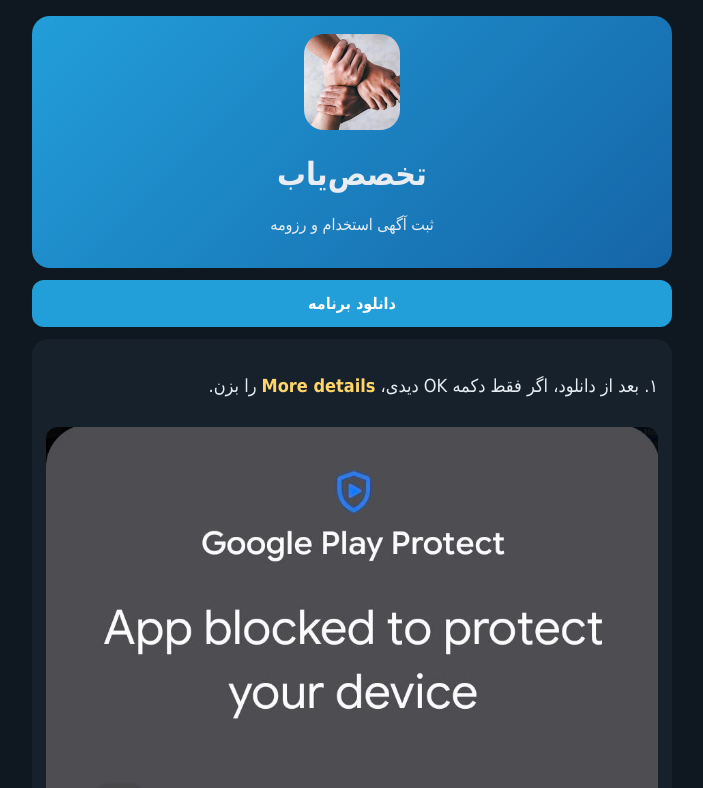
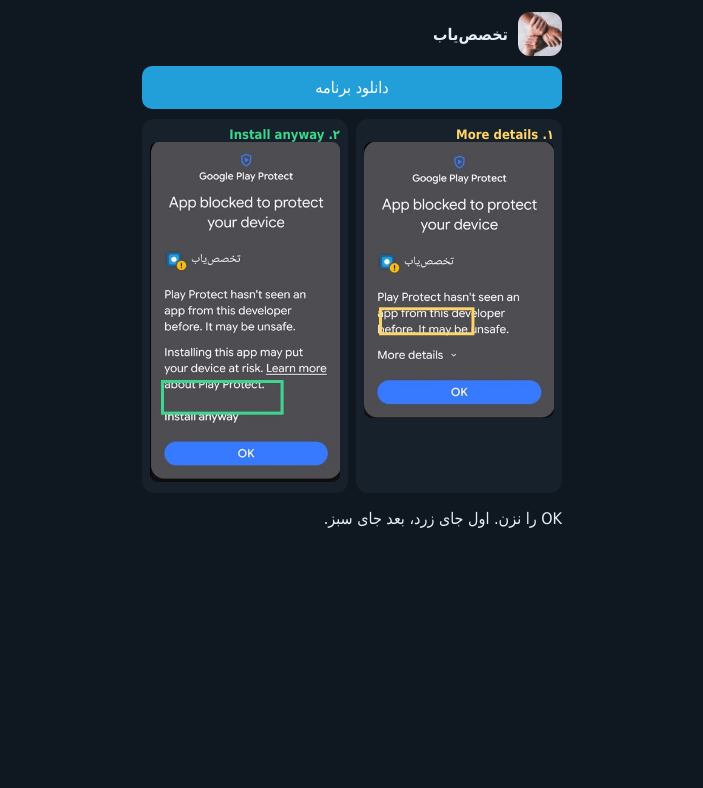
Before and after one commit to arminia363/takhassosyab, a plain HTML site: page app.html in a window 1280 px wide. Shown: the top 788 px of the page, without its empty margins (288-991 px from the left). Drawn offline with Linux system fonts and the light colour scheme.

Commit message:
Fit install guide on one screen and shrink buttons

```diff
--- a/app.html
+++ b/app.html
@@ -1,36 +1,8 @@
 <!DOCTYPE html>
-<html lang="fa" dir="rtl">
-<head>
-<meta http-equiv="Cache-Control" content="no-cache, no-store, must-revalidate">
-<meta charset="utf-8">
-<meta name="viewport" content="width=device-width, initial-scale=1">
-<title>نصب تخصص‌یاب</title>
-<style>
-body{margin:0;background:#0f1720;color:#e7edf3;font-family:Tahoma,sans-serif}
-.wrap{max-width:640px;margin:0 auto;padding:16px}
-.hero{background:linear-gradient(135deg,#229ED9,#1565a8);border-radius:18px;padding:18px;text-align:center}
-img.logo{width:96px;height:96px;border-radius:20px;object-fit:cover}
-a.btn{display:block;text-align:center;background:#229ED9;color:#fff;text-decoration:none;border-radius:12px;padding:14px;font-weight:700;margin:12px 0}
-.card{background:#17212b;border-radius:16px;padding:14px;margin-top:12px}
-.step{font-size:18px;line-height:1.7}
-img.shot{width:100%;border-radius:12px;margin-top:8px}
-b{color:#ffd56a}
-</style>
-</head>
-<body>
-<div class="wrap">
-  <header class="hero">
-    <img class="logo" src="logo.jpg" alt="تخصص‌یاب">
-    <h1>تخصص‌یاب</h1>
-    <p>ثبت آگهی استخدام و رزومه</p>
-  </header>
-  <a class="btn" href="takhassosyab.apk">دانلود برنامه</a>
-  <section class="card">
-    <p class="step">۱. بعد از دانلود، اگر فقط دکمه OK دیدی، <b>More details</b> را بزن.</p>
-    <img class="shot" src="play-1.jpg" alt="More details">
-    <p class="step">۲. بعد <b>Install anyway</b> را بزن. OK را نزن.</p>
-    <img class="shot" src="play-2.jpg" alt="Install anyway">
-  </section>
-</div>
-</body>
-</html>
+<html lang="fa" dir="rtl"><head><meta charset="utf-8"><meta name="viewport" content="width=device-width, initial-scale=1"><title>نصب</title>
+<style>body{margin:0;background:#0f1720;color:#e7edf3;font-family:Tahoma,sans-serif}.wrap{max-width:420px;margin:0 auto;padding:12px}.top{display:flex;gap:10px;align-items:center}img.logo{width:44px;height:44px;border-radius:12px;object-fit:cover}a.btn{display:block;text-align:center;background:#229ED9;color:#fff;text-decoration:none;border-radius:10px;padding:12px;margin:10px 0}.row{display:flex;gap:8px}.card{flex:1;background:#17212b;border-radius:12px;padding:8px;font-size:13px}img.shot{width:100%;border-radius:8px}.y{color:#ffd56a}.g{color:#3dd68c}</style></head>
+<body><div class="wrap"><div class="top"><img class="logo" src="logo.jpg" alt=""><b>تخصص‌یاب</b></div>
+<a class="btn" href="takhassosyab.apk">دانلود برنامه</a>
+<div class="row"><div class="card"><b class="y">۱. More details</b><img class="shot" src="play-1-sm.jpg"></div>
+<div class="card"><b class="g">۲. Install anyway</b><img class="shot" src="play-2-sm.jpg"></div></div>
+<p>OK را نزن. اول جای زرد، بعد جای سبز.</p></div></body></html>
```
Also changed, not shown: employer.html (+1 -1 lines), jobseeker.html (+1 -1 lines), play-1-sm.jpg (added), play-2-sm.jpg (added).
